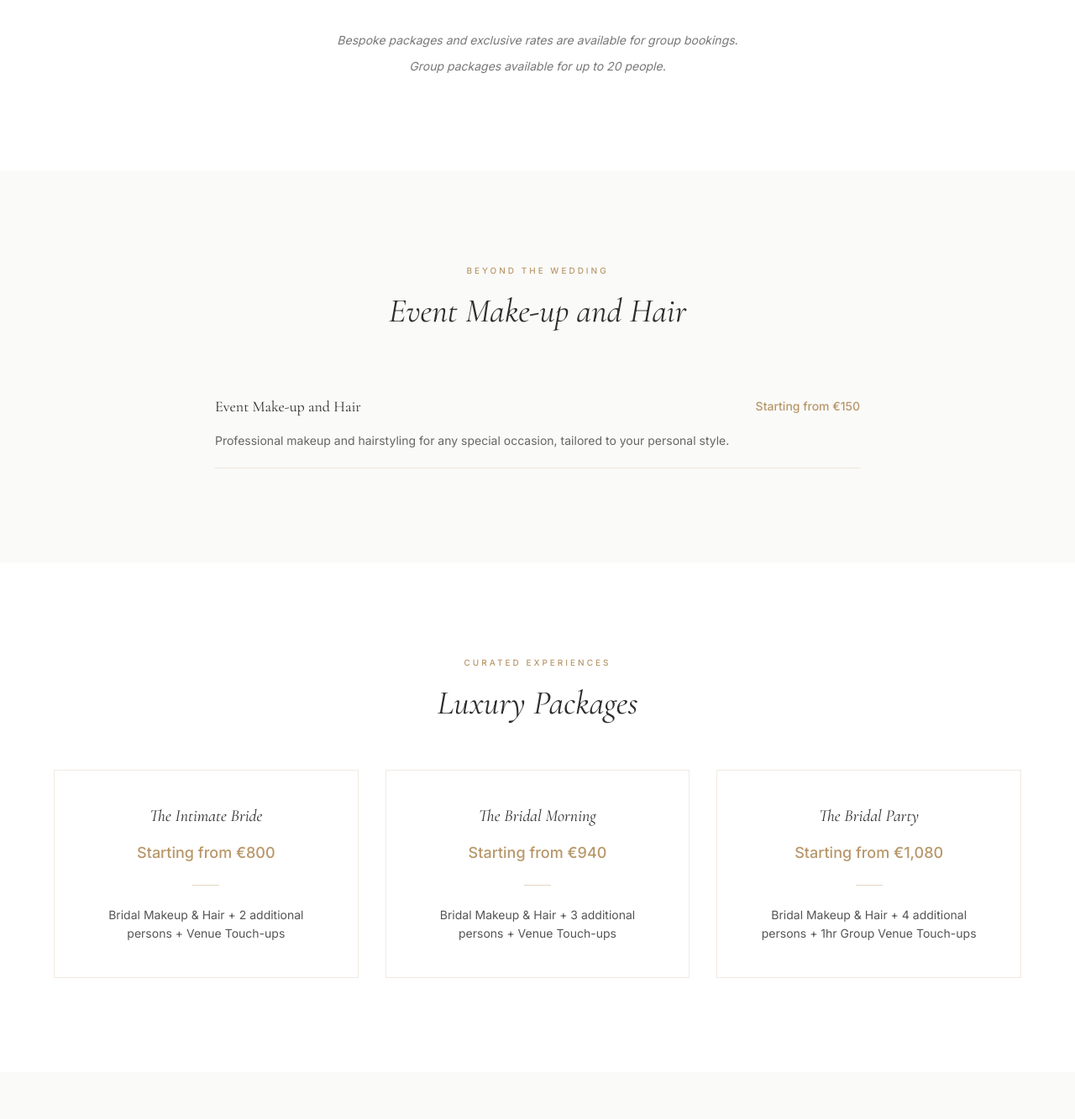
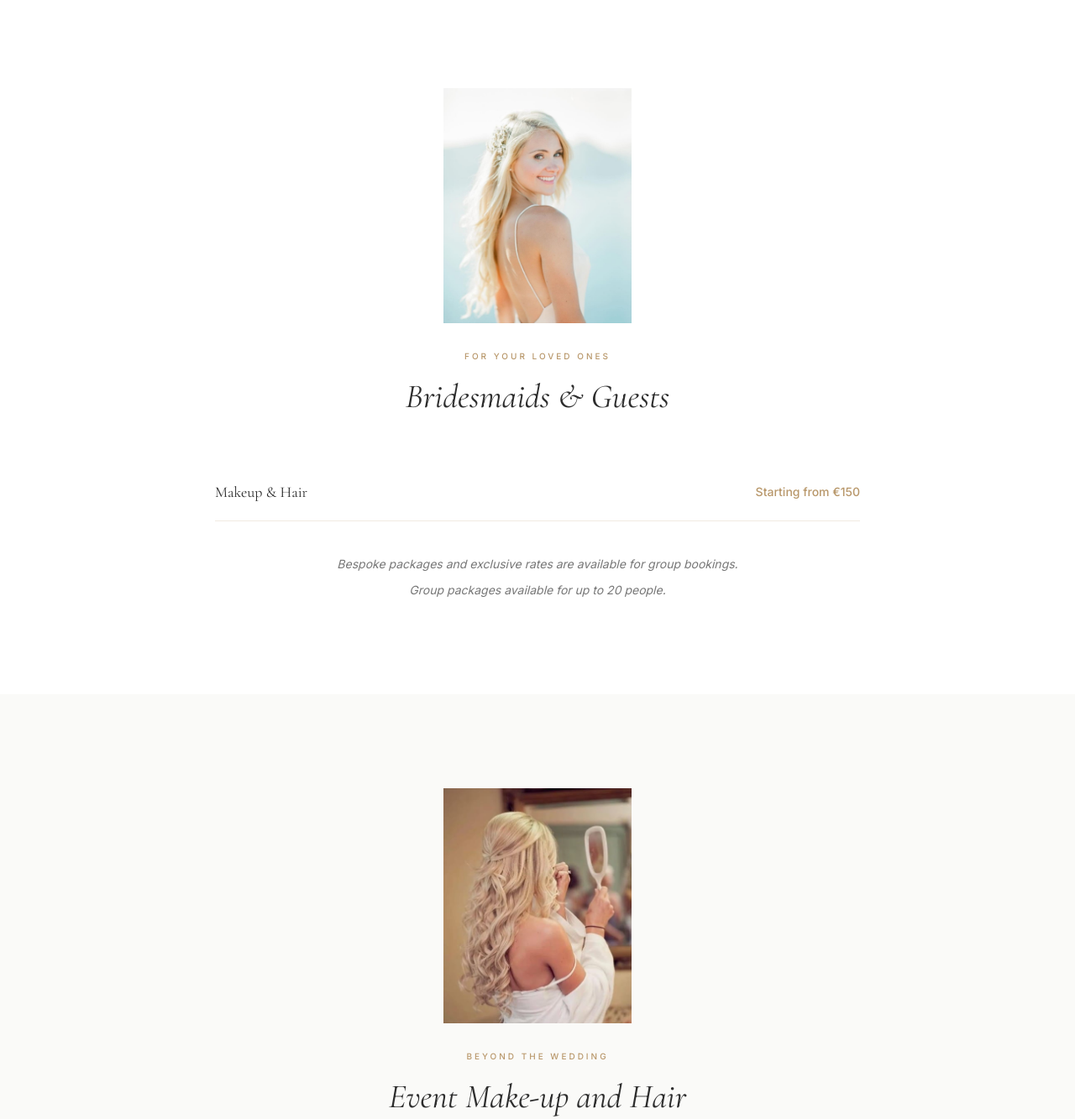
Before and after one commit to itdev-gr/panos_antoniou_weddingandmakeup, an Astro site: page /services/bridal-beauty in a window 1280 px wide. Shown: the part 2101-3434 px from the top of the page at 84% size. Built offline with nearby package versions, Linux system fonts and the light colour scheme; Astro itself is replaced by a stand-in of ours.

Commit message:
feat(services): add accompanying section images to bridal beauty page

```diff
--- a/src/pages/services/bridal-beauty.astro
+++ b/src/pages/services/bridal-beauty.astro
@@ -43,6 +43,14 @@ import { signatureServices, luxuryPackages, bridesmaidServices, eventServices }
   <section class="bg-off-white py-20 lg:py-28 px-6 lg:px-12">
     <div class="container-content max-w-narrow mx-auto">
       <div class="text-center mb-14" data-reveal>
+        <div class="w-48 md:w-56 mx-auto mb-8 overflow-hidden">
+          <img
+            src="/images/services/bridal-makeup.jpg"
+            alt="Bridal makeup application"
+            class="w-full aspect-[4/5] object-cover"
+            loading="lazy"
+          />
+        </div>
         <p class="text-[10px] font-sans font-medium tracking-ultra-wide uppercase text-gold mb-4">
           Signature Services
         </p>
@@ -85,6 +93,14 @@ import { signatureServices, luxuryPackages, bridesmaidServices, eventServices }
   <section class="bg-white py-20 lg:py-28 px-6 lg:px-12">
     <div class="container-content max-w-narrow mx-auto">
       <div class="text-center mb-14" data-reveal>
+        <div class="w-48 md:w-56 mx-auto mb-8 overflow-hidden">
+          <img
+            src="/images/services/natural-blonde-bride.jpg"
+            alt="Bridesmaid styling in soft natural light"
+            class="w-full aspect-[4/5] object-cover"
+            loading="lazy"
+          />
+        </div>
         <p class="text-[10px] font-sans font-medium tracking-ultra-wide uppercase text-gold mb-4">
           For Your Loved Ones
         </p>
@@ -117,6 +133,14 @@ import { signatureServices, luxuryPackages, bridesmaidServices, eventServices }
   <section class="bg-off-white py-20 lg:py-28 px-6 lg:px-12">
     <div class="container-content max-w-narrow mx-auto">
       <div class="text-center mb-14" data-reveal>
+        <div class="w-48 md:w-56 mx-auto mb-8 overflow-hidden">
+          <img
+            src="/images/services/bridal-curls-halfup.jpg"
+            alt="Half-up curls hair styling"
+            class="w-full aspect-[4/5] object-cover"
+            loading="lazy"
+          />
+        </div>
         <p class="text-[10px] font-sans font-medium tracking-ultra-wide uppercase text-gold mb-4">
           Beyond the Wedding
         </p>
```
